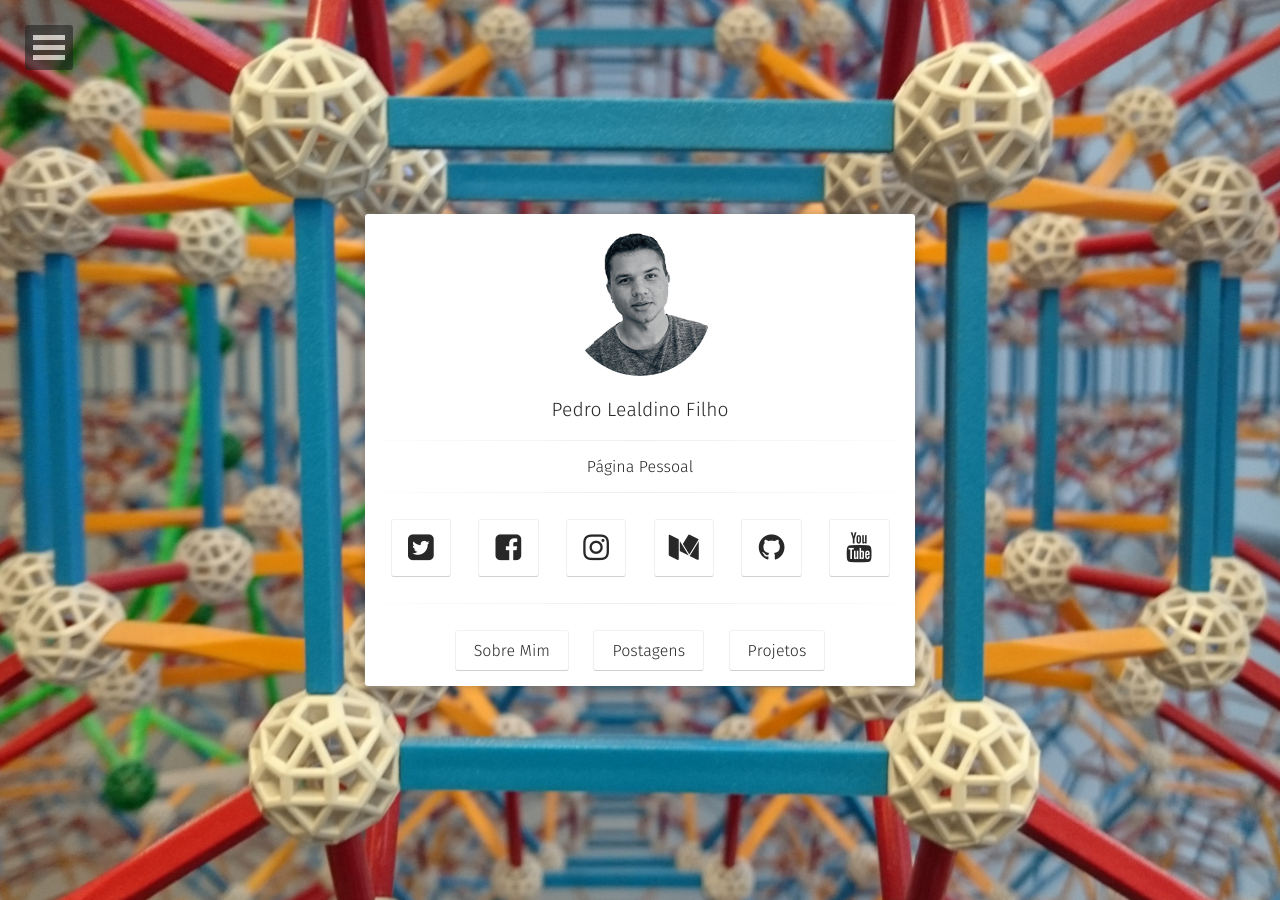
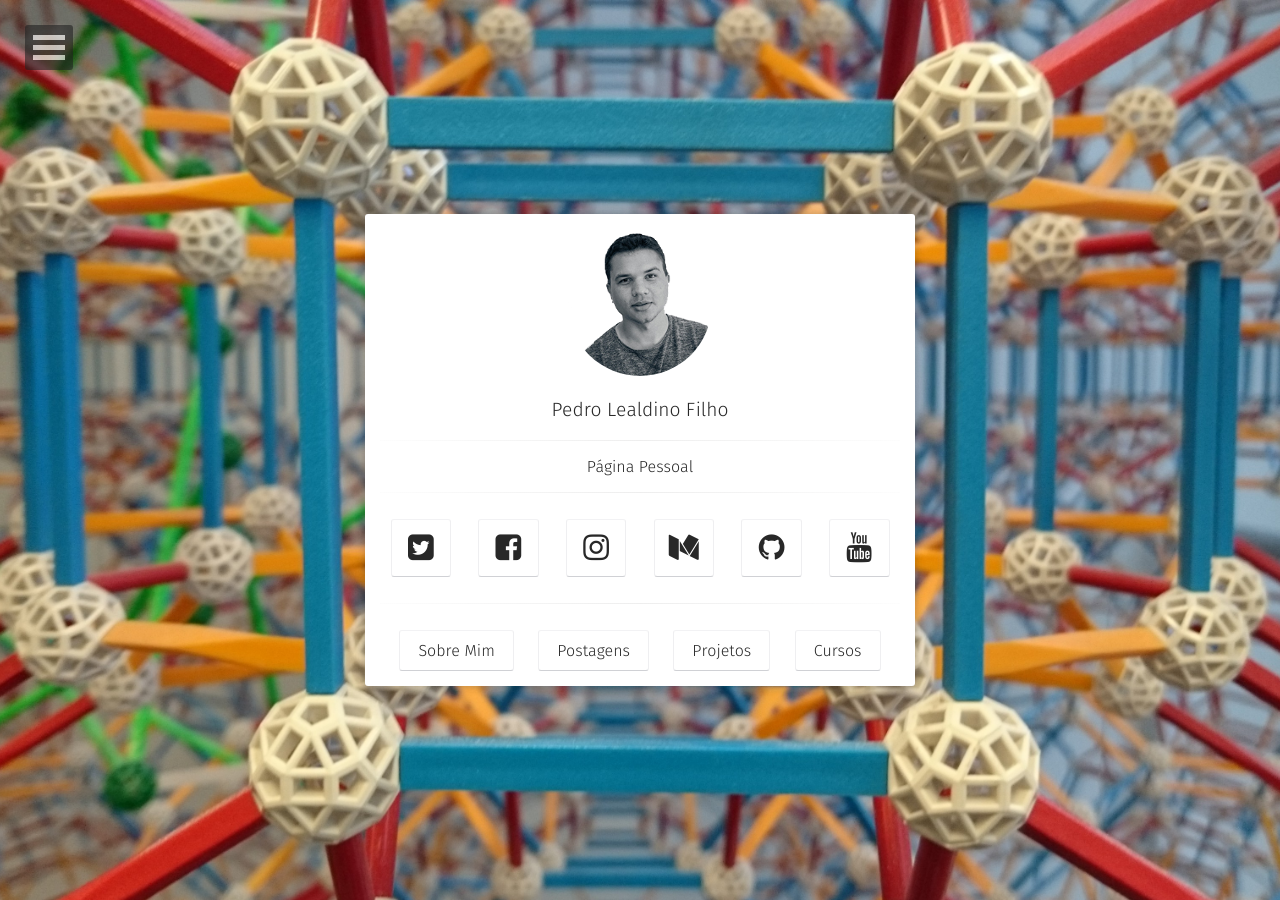
Before and after one commit to meumesmo/meumesmo.github.io, a Jekyll site: the page built from index.md, in a window 1280 px wide. Built offline with Jekyll 4.4.1, drawn with Linux system fonts in a browser that asks for light colours; some web fonts are replaced; our own code applies the rules of GitHub Pages for plain Markdown files; comment, search, counter and statistics services are not loaded.

Commit message:
Update home.html

```diff
--- a/_layouts/home.html
+++ b/_layouts/home.html
@@ -41,6 +41,9 @@ layout: compress
                          <a class="btn zoombtn" href="{{ site.url }}/projects">
                          Projetos
                          </a>
+			 <a class="btn zoombtn" href="http://35.195.18.21/login/index.php">
+                         Cursos
+                         </a>
                  </h3>
             </div>
         </div>
```
